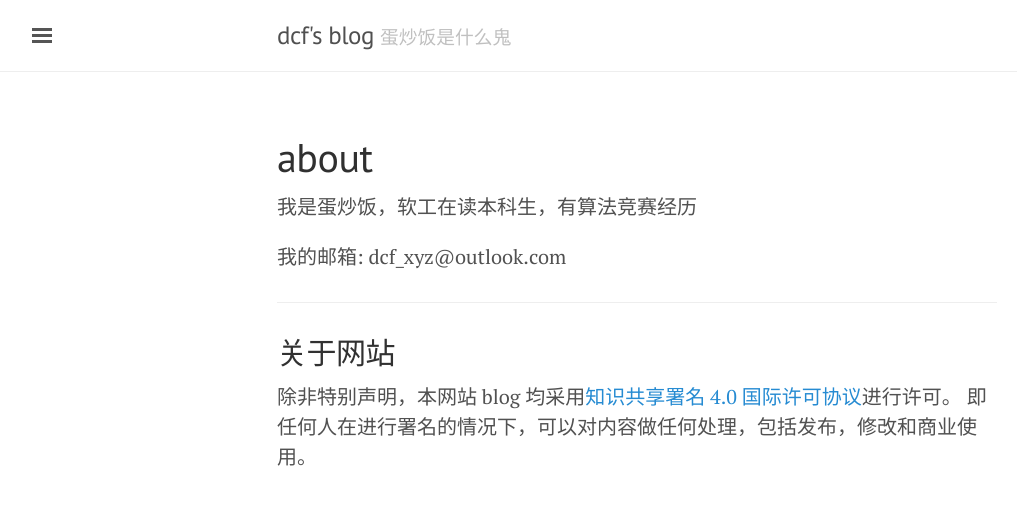
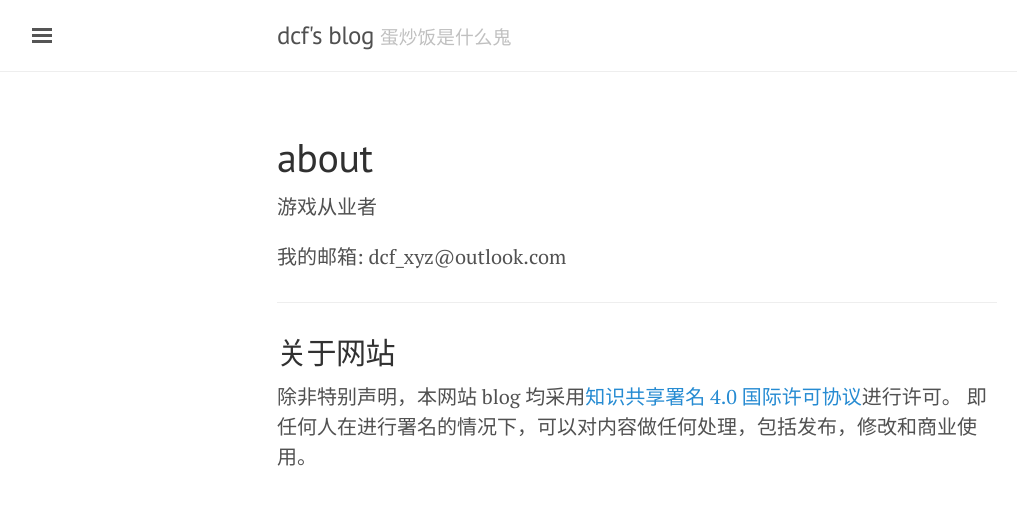
Before and after one commit to fcnaud/blog, a Jekyll site: the page built from about.md, in a window 1280 px wide. Shown: the top 505 px of the page, without its empty margins (3-1020 px from the left). Built offline with Jekyll 4.4.1, drawn with Linux system fonts in a browser that asks for light colours; comment, search, counter and statistics services are not loaded.

Commit message:
Update About;Update gems source;

```diff
--- a/Gemfile
+++ b/Gemfile
@@ -1,5 +1,5 @@
 # source "https://rubygems.org"
-source 'https://gems.ruby-china.org'
+source 'https://gems.ruby-china.com'
 
 # Hello! This is where you manage which Jekyll version is used to run.
 # When you want to use a different version, change it below, save the
--- a/about.md
+++ b/about.md
@@ -5,7 +5,7 @@ permalink: /about/
 ---
 
 
-我是蛋炒饭，软工在读本科生，有算法竞赛经历
+游戏从业者
 
 我的邮箱: dcf_xyz@outlook.com
 
```
Also changed, not shown: Gemfile.lock.
